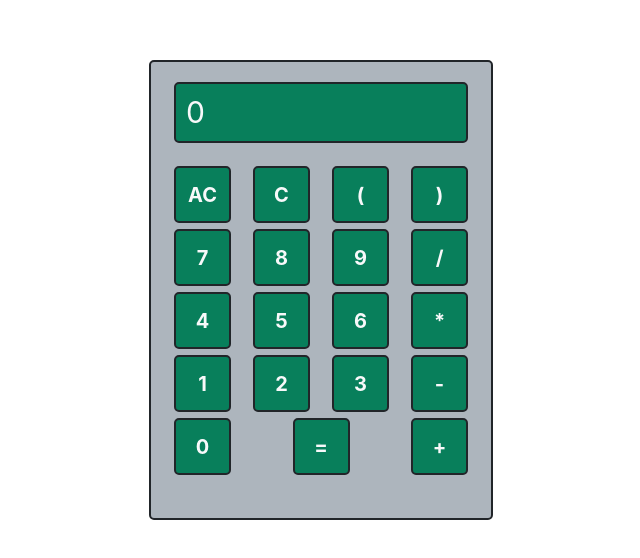
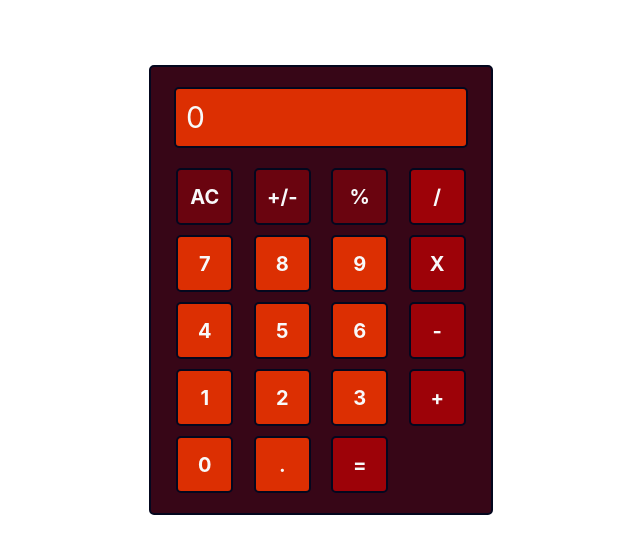
Before and after one commit to btaskinen/calculator-app, a React (Vite) app: page / in a window 1280 px wide. Shown: the part 110-668 px from the top of the page, without its empty margins (319-959 px from the left). Built offline with nearby package versions, Linux system fonts and the light colour scheme.

Commit message:
Update data structure and styling
- items in buttons array were turned into objects to be able to hold more information
- color variables were created for seamless changing of color palette
- div containing buttons was turned into a grid for easier alignment

```diff
--- a/src/App.css
+++ b/src/App.css
@@ -1,4 +1,9 @@
 #root {
+  --border: #03071e;
+  --background: #370617;
+  --light: #dc2f02;
+  --dark: #9d0208;
+  --darker: #6a040f;
   max-width: 1280px;
   margin: 0 auto;
   padding: 2rem;
@@ -11,8 +16,8 @@
   padding: 20px;
   align-items: center;
   width: 300px;
-  background-color: #adb5bd;
-  border: 2px solid #212529;
+  background-color: var(--background);
+  border: 2px solid var(--border);
   border-radius: 5px;
 }
 
@@ -25,18 +30,17 @@
   color: #f8f9fa;
   font-size: 30px;
   padding: 10px;
-  background-color: #087f5b;
-  border: 2px solid #212529;
+  background-color: var(--light);
+  border: 2px solid var(--border);
   border-radius: 5px;
 }
 
 .App_buttons {
-  display: flex;
-  flex-wrap: wrap;
-  flex-direction: row;
-  justify-content: space-between;
+  display: grid;
+  grid-template-columns: 1fr 1fr 1fr 1fr;
+  gap: 10px;
+  justify-items: center;
   width: 100%;
-  padding: 20px;
-  color: #212529;
-  background-color: #adb5bd;
+  padding-top: 20px;
+  background-color: var(--background);
 }
--- a/src/App.tsx
+++ b/src/App.tsx
@@ -2,26 +2,90 @@ import { useState } from 'react';
 import Button from './Button';
 import './App.css';
 
-const buttons = [
-  'AC',
-  'C',
-  '(',
-  ')',
-  '7',
-  '8',
-  '9',
-  '/',
-  '4',
-  '5',
-  '6',
-  '*',
-  '1',
-  '2',
-  '3',
-  '-',
-  '0',
-  '=',
-  '+',
+export type ButtonData = {
+  label: string;
+  color: string;
+};
+
+type Buttons = ButtonData[];
+
+const buttons: Buttons = [
+  {
+    label: 'AC',
+    color: 'darker',
+  },
+  {
+    label: '+/-',
+    color: 'darker',
+  },
+  {
+    label: '%',
+    color: 'darker',
+  },
+  {
+    label: '/',
+    color: 'dark',
+  },
+  {
+    label: '7',
+    color: 'light',
+  },
+  {
+    label: '8',
+    color: 'light',
+  },
+  {
+    label: '9',
+    color: 'light',
+  },
+  {
+    label: 'X',
+    color: 'dark',
+  },
+  {
+    label: '4',
+    color: 'light',
+  },
+  {
+    label: '5',
+    color: 'light',
+  },
+  {
+    label: '6',
+    color: 'light',
+  },
+  {
+    label: '-',
+    color: 'dark',
+  },
+  {
+    label: '1',
+    color: 'light',
+  },
+  {
+    label: '2',
+    color: 'light',
+  },
+  {
+    label: '3',
+    color: 'light',
+  },
+  {
+    label: '+',
+    color: 'dark',
+  },
+  {
+    label: '0',
+    color: 'light',
+  },
+  {
+    label: '.',
+    color: 'light',
+  },
+  {
+    label: '=',
+    color: 'dark',
+  },
 ];
 
 const App = () => {
--- a/src/Button.tsx
+++ b/src/Button.tsx
@@ -1,11 +1,16 @@
 import './Buttons.css';
+import { ButtonData } from './App';
 
 type Props = {
-  button: string;
+  button: ButtonData;
 };
 
 const Button = ({ button }: Props) => {
-  return <button className="Button_button">{button}</button>;
+  return (
+    <button className={`Button_button Button_color-${button.color}`}>
+      {button.label}
+    </button>
+  );
 };
 
 export default Button;
--- a/src/Buttons.css
+++ b/src/Buttons.css
@@ -7,8 +7,19 @@
   color: #f8f9fa;
   font-weight: bold;
   font-size: 20px;
-  background-color: #087f5b;
-  margin: 3px;
-  border: 2px solid #212529;
+  border: 2px solid var(--border);
   border-radius: 5px;
+  padding: 0;
 }
+
+.Button_color-darker {
+  background-color: var(--darker);
+}
+
+.Button_color-dark {
+  background-color: var(--dark);
+}
+
+.Button_color-light {
+  background-color: var(--light);
+}
```
